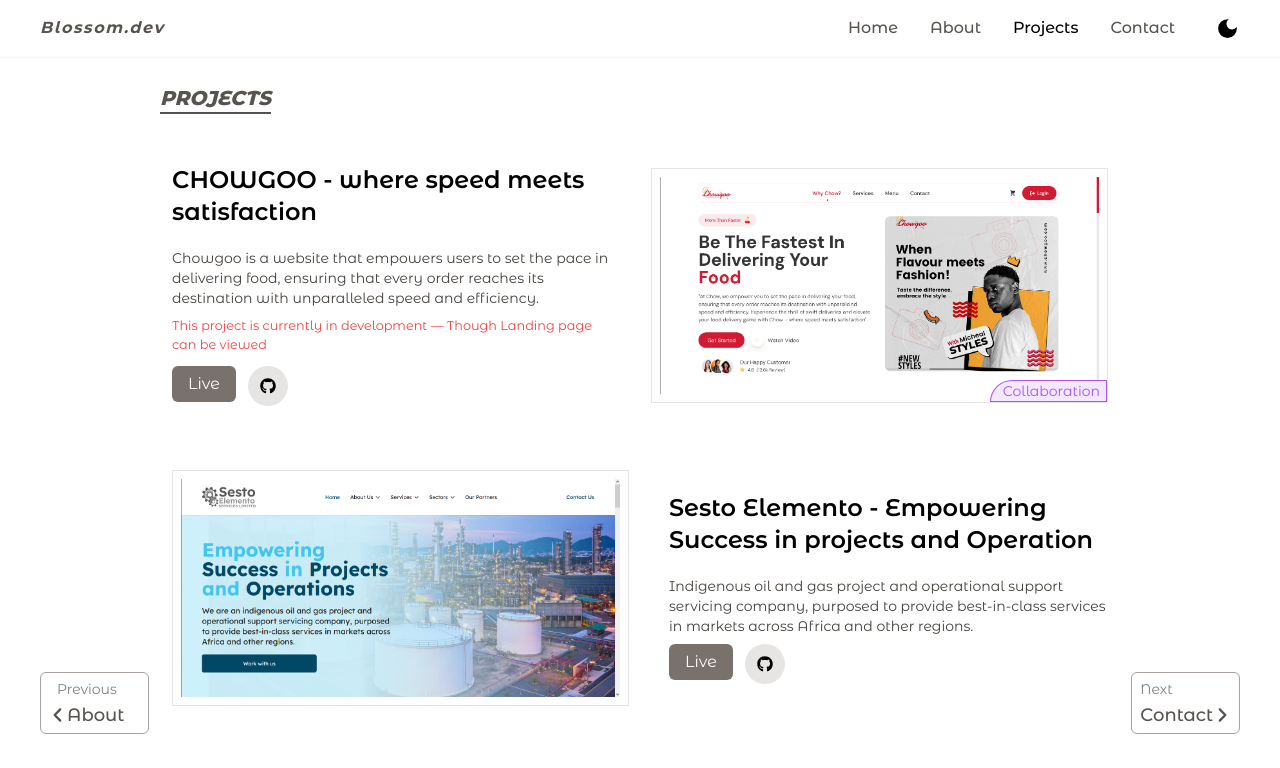
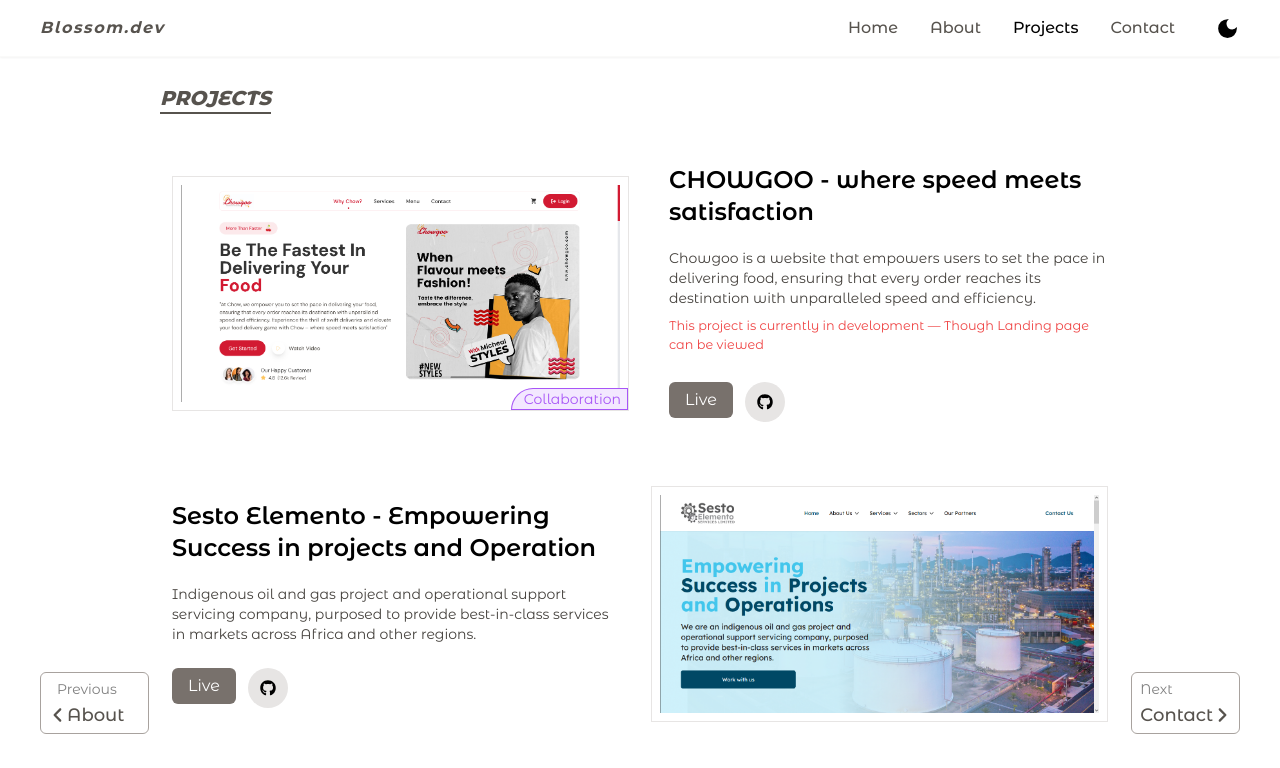
Before and after one commit to blossomobasi/blossoms-portfolio, a Next.js app: page /projects in a window 1280 px wide. Shown: the top 768 px of the page. Built offline with nearby package versions, Linux system fonts and the light colour scheme.

Commit message:
add tech stack for particular project

```diff
--- a/src/app/projects/page.tsx
+++ b/src/app/projects/page.tsx
@@ -19,7 +19,7 @@ const ProjectsPage = () => {
                     <div
                         key={project.alt}
                         className={`${
-                            i % 2 === 0 && "flex-row-reverse md:flex-row-reverse"
+                            i % 2 === 1 && "flex-row-reverse md:flex-row-reverse"
                         } flex items-center flex-col md:flex-row gap-x-10 gap-y-5 p-3 rounded-sm h-full`}
                     >
                         <Link
@@ -54,6 +54,12 @@ const ProjectsPage = () => {
                                 </div>
                             )}
 
+                            <div className="flex space-x-2 py-2 text-sm dark:text-stone-300">
+                                {project.stacks?.map((project, i) => (
+                                    <span key={i}>{project}</span>
+                                ))}
+                            </div>
+
                             <div className="flex space-x-3">
                                 <Button url={project.href}>Live</Button>
                                 <Icon title="Github" url={project.githubLink}>
```
